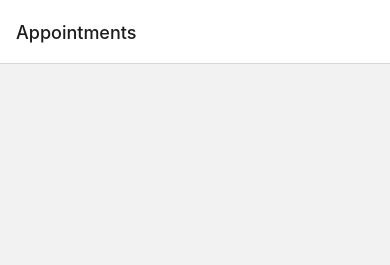
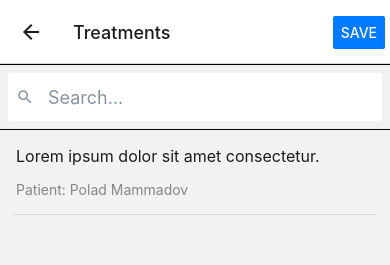
Before and after one commit to Polad10/Assistant, a React Native app: screen /Treatments in a window 390 px wide. Shown: the top 265 px of the page. Built offline with nearby package versions, Linux system fonts and the light colour scheme.

Commit message:
basic treatments modal

```diff
--- a/App.tsx
+++ b/App.tsx
@@ -9,6 +9,7 @@ import Patients from './components/Patients';
 import Appointments from './components/Appointments';
 import NewAppointment from './components/NewAppointment';
 import NewPatient from './components/NewPatient';
+import Treatments from './components/Treatments';
 
 type Tabs = {
   Appointments: undefined;
@@ -70,6 +71,7 @@ export default function App() {
         <Stack.Screen name='Home' component={Home} options={{ headerShown: false }} />
         <Stack.Group screenOptions={{ presentation: 'modal' }}>
           <Stack.Screen name='NewAppointment' component={NewAppointment} options={{ headerRight: SaveHeaderButton }} />
+          <Stack.Screen name='Treatments' component={Treatments} options={{ headerRight: SaveHeaderButton }} />
         </Stack.Group>
         <Stack.Group screenOptions={{ presentation: 'modal' }}>
           <Stack.Screen name='NewPatient' component={NewPatient} options={{ headerRight: SaveHeaderButton }} />
--- a/components/NewAppointment.tsx
+++ b/components/NewAppointment.tsx
@@ -6,7 +6,7 @@ import { useTheme } from '@react-navigation/native';
 import { Colors } from '../types/Colors';
 import { TouchableWithoutFeedback } from 'react-native-gesture-handler';
 
-export default function NewAppointment() {
+export default function NewAppointment({ navigation }: any) {
   const { colors } = useTheme();
 
   return (
@@ -26,6 +26,7 @@ export default function NewAppointment() {
         buttonStyle={styles(colors).button}
         titleStyle={styles(colors).buttonTitle}
         style={styles(colors).buttonCore}
+        onPress={() => navigation.navigate('Treatments')}
       />
     </View>
   );
--- a/components/Patients.tsx
+++ b/components/Patients.tsx
@@ -3,7 +3,7 @@ import PatientGroup from './PatientGroup';
 import MyFAB from './MyFAB';
 import MySearchBar from './MySearchBar';
 
-export default function Clients({ navigation }: any) {
+export default function Patients({ navigation }: any) {
   return (
     <View style={{ flex: 1 }}>
       <MySearchBar />
--- /dev/null
+++ b/components/Treatments.tsx
@@ -0,0 +1,42 @@
+import { View, StyleSheet } from 'react-native';
+import MyFAB from './MyFAB';
+import MySearchBar from './MySearchBar';
+import { ListItem, Divider } from '@rneui/themed';
+import { Colors } from '../types/Colors';
+import { useTheme } from '@react-navigation/native';
+
+export default function Treatments() {
+  const { colors } = useTheme();
+
+  return (
+    <View style={{ flex: 1 }}>
+      <MySearchBar />
+      <ListItem containerStyle={styles(colors).listItemContainer}>
+        <ListItem.Content>
+          <ListItem.Title style={styles(colors).listItemTitle}>Lorem ipsum dolor sit amet consectetur.</ListItem.Title>
+          <ListItem.Subtitle style={styles(colors).listItemSubtitle}>Patient: Polad Mammadov</ListItem.Subtitle>
+        </ListItem.Content>
+      </ListItem>
+      <Divider color={colors.border} style={styles(colors).divider} />
+      <MyFAB onPress={() => alert('New Treatment!')} />
+    </View>
+  );
+}
+
+const styles = (colors: Colors) =>
+  StyleSheet.create({
+    listItemContainer: {
+      backgroundColor: colors.background,
+    },
+    listItemTitle: {
+      color: colors.text,
+      marginBottom: 15,
+    },
+    listItemSubtitle: {
+      color: colors.text,
+      opacity: 0.5,
+    },
+    divider: {
+      marginHorizontal: 13,
+    },
+  });
```
